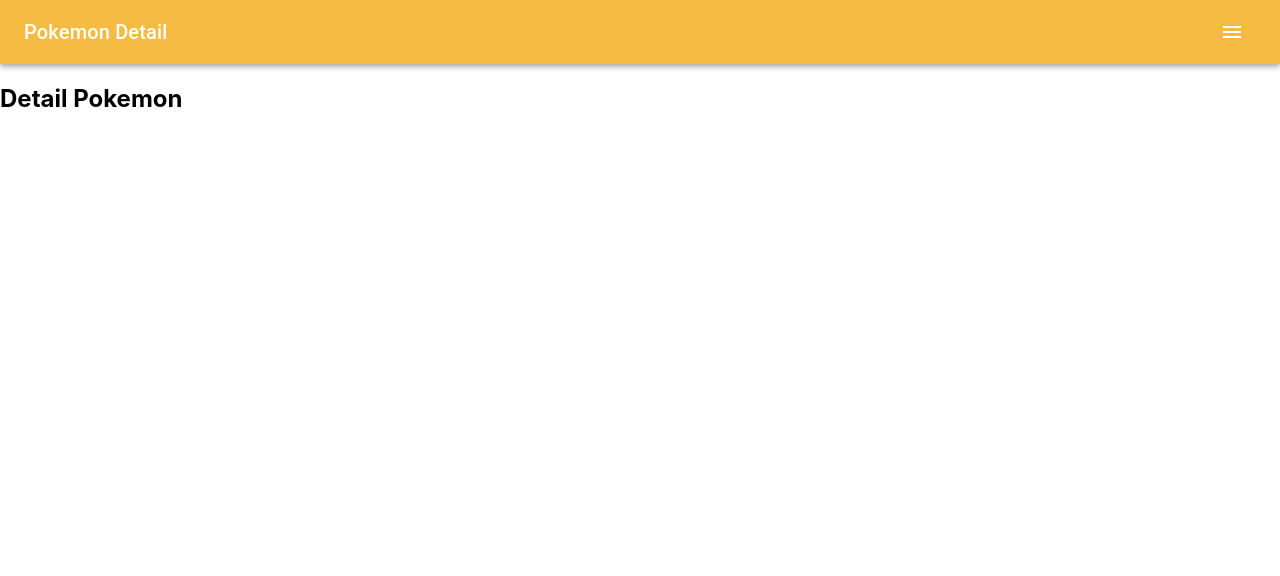
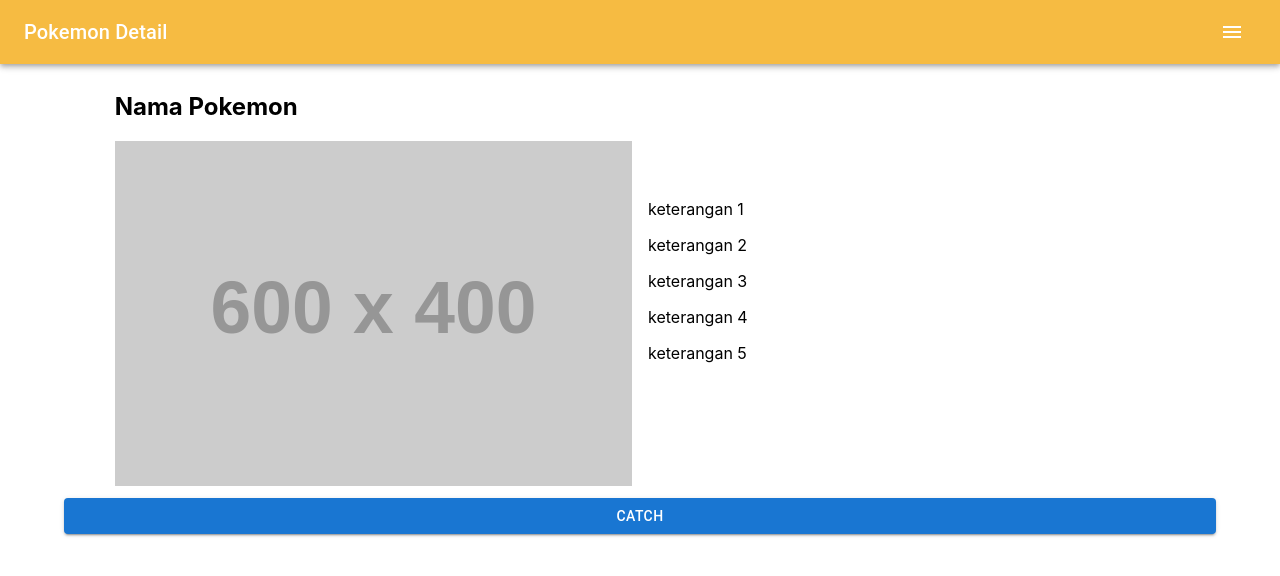
Before and after one commit to jessicamillenia/pokemon, a React (Create React App) app: page /pokemondetail in a window 1280 px wide. Shown: the top 576 px of the page. Built offline with nearby package versions, Linux system fonts and the light colour scheme.

Commit message:
Pokemon Detail UI

```diff
--- a/src/pages/PokemonDetail.jsx
+++ b/src/pages/PokemonDetail.jsx
@@ -1,10 +1,33 @@
 import React from "react";
+import { Grid, Button, Box } from "@mui/material";
 
 class PokemonDetail extends React.Component {
   render() {
     return (
-      <div className="container">
-        <h2>Detail Pokemon</h2>
+      <div>
+        <Grid container
+              direction="row"
+              justifyContent="center"
+              alignItems="center"
+              spacing={2}
+              padding={1}>
+          <Grid item lg={5} md={6} sm={12} xs={12}>
+            <h2>Nama Pokemon</h2>
+            <img src="https://dummyimage.com/600x400/000/fff" width="100%" alt="" />
+          </Grid>
+          <Grid item lg={5} md={6} sm={12} xs={12}>
+            <p>keterangan 1</p>
+            <p>keterangan 2</p>
+            <p>keterangan 3</p>
+            <p>keterangan 4</p>
+            <p>keterangan 5</p>
+          </Grid>
+        </Grid>
+        <Box textAlign='center' >
+          <Button sx={{ width: '90%', marginBottom: 3}}variant='contained'>
+            Catch
+          </Button>
+        </Box>
       </div>
     );
   }
```
